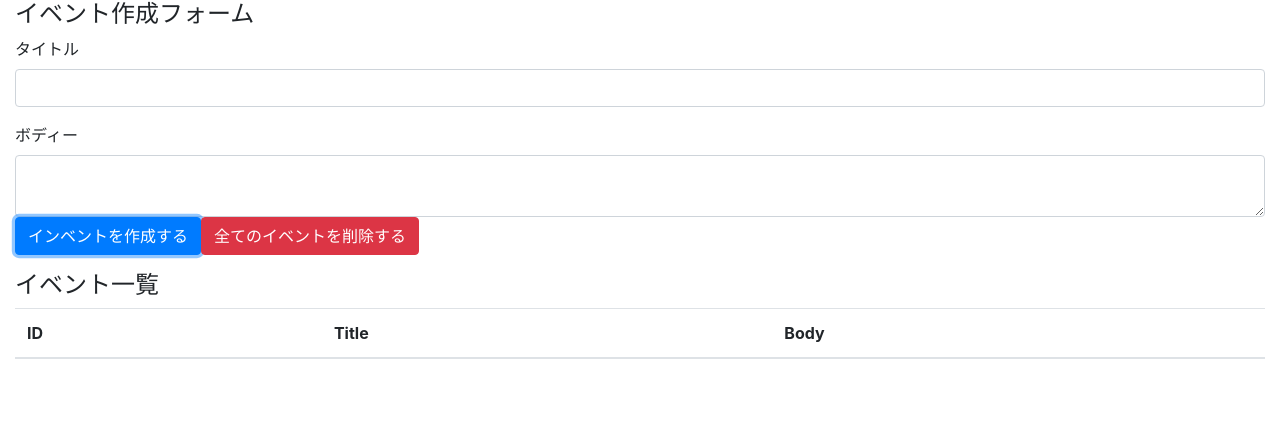
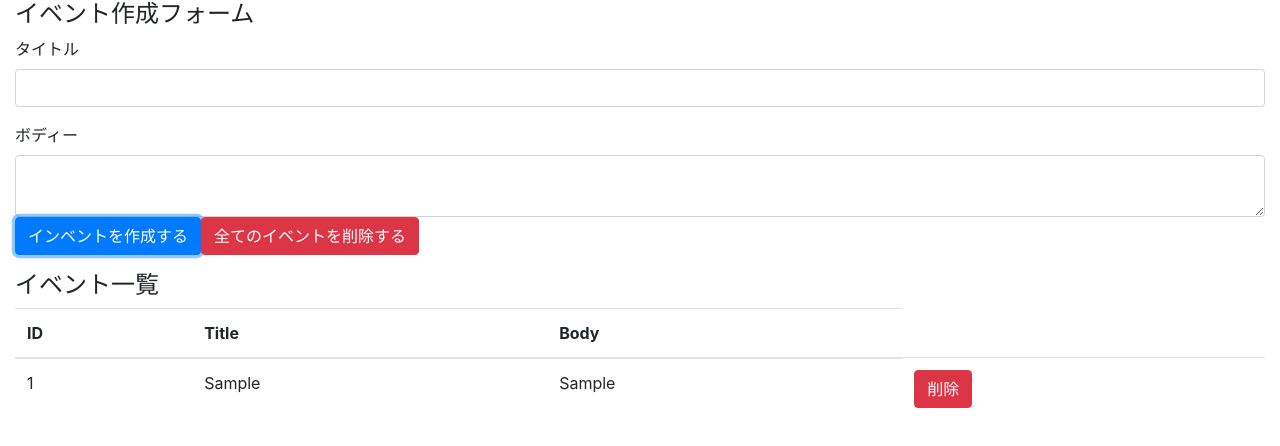
Before and after one commit to XionKannagi/react-hocks-101, a React (Create React App) app: page / in a window 1280 px wide. Both pictures are taken after typing "Sample", "Sample" into the empty fields and a click on the button "インベントを作成する". Shown: the top 446 px of the page. Built offline with nearby package versions, Linux system fonts and the light colour scheme.

Commit message:
display events refactor and implement remove event button

```diff
--- a/src/components/App.js
+++ b/src/components/App.js
@@ -1,5 +1,6 @@
 import React, { useState, useReducer } from 'react';
 import 'bootstrap/dist/css/bootstrap.min.css';
+import Event from './Event';
 import reducer from '../reducers';
 
 
@@ -34,7 +35,7 @@ const App = () => {
             <textarea className="form-control" id="formEventBody" value={body} onChange={e => setBody(e.target.value)}/>
 
             <button className="btn btn-primary" onClick={addEvent}>インベントを作成する</button>
-            <button className="btn btn-danger">全てのイベントを削除する</button>
+            <button className="btn btn-danger" >全てのイベントを削除する</button>
           </div>
         </form>
 
@@ -48,6 +49,7 @@ const App = () => {
               </tr>
             </thead>
             <tbody>
+              { state.map((event, index) => (<Event key={index} event={event} dispatch={dispatch} />))}
             </tbody>
           </table>
       </div>
--- /dev/null
+++ b/src/components/Event.js
@@ -0,0 +1,21 @@
+import React from 'react';
+
+const Event = ({ dispatch, event }) => {
+	const id = event.id
+	const handleClickDeleteButton = () => {
+	  dispatch({
+		  type: 'DELETE_EVENT',
+      id: id
+    });
+  };
+  return (
+	  <tr >
+		<td>{id}</td>
+		<td>{event.title}</td>
+		<td>{event.body}</td>
+		<td><button type="button" className="btn btn-danger" onClick={handleClickDeleteButton}>削除</button></td>
+	  </tr>
+	  );
+};
+
+export default Event
--- a/src/reducers/index.js
+++ b/src/reducers/index.js
@@ -33,7 +33,7 @@ const events = (state = [], action) => {
       const id = length === 0 ? 1 :  state[length -1].id + 1
 		return [...state, {id, ...event}];
 	case 'DELETE_EVENT':
-		return state;
+		return state.filter(event => event.id !== action.id);
 	case 'DELETE_ALL_EVENTS':
 		return [];
 	default:
```
